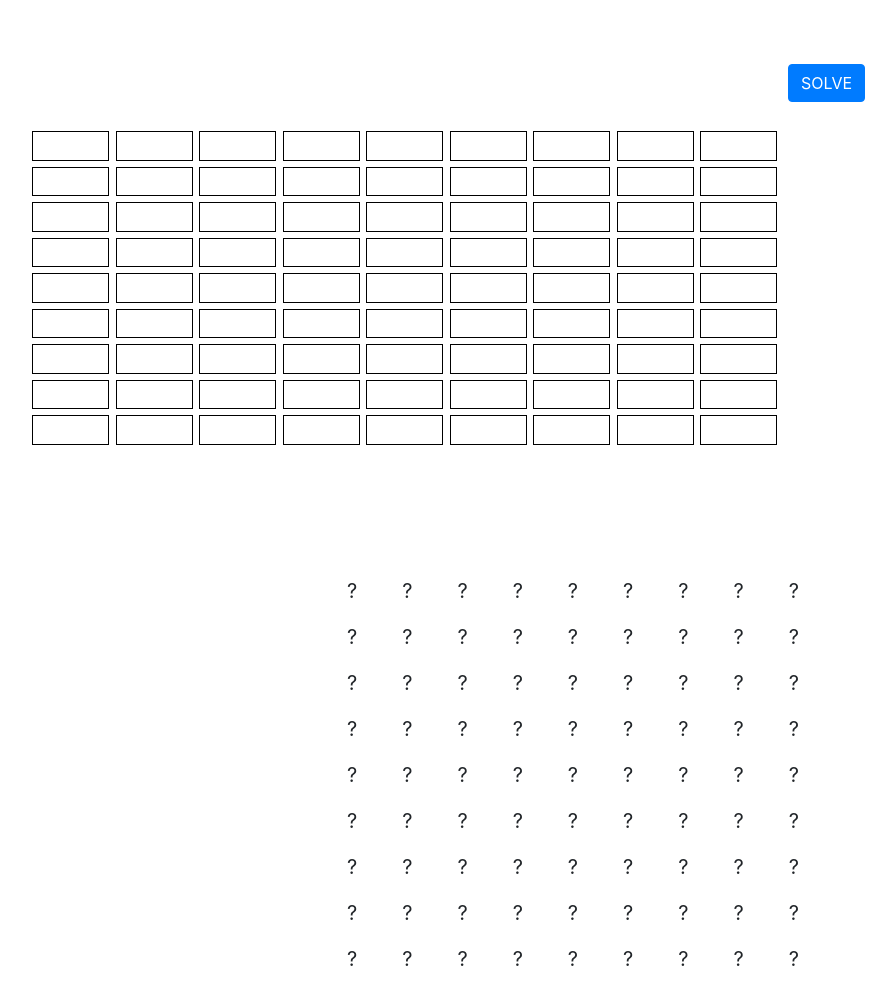
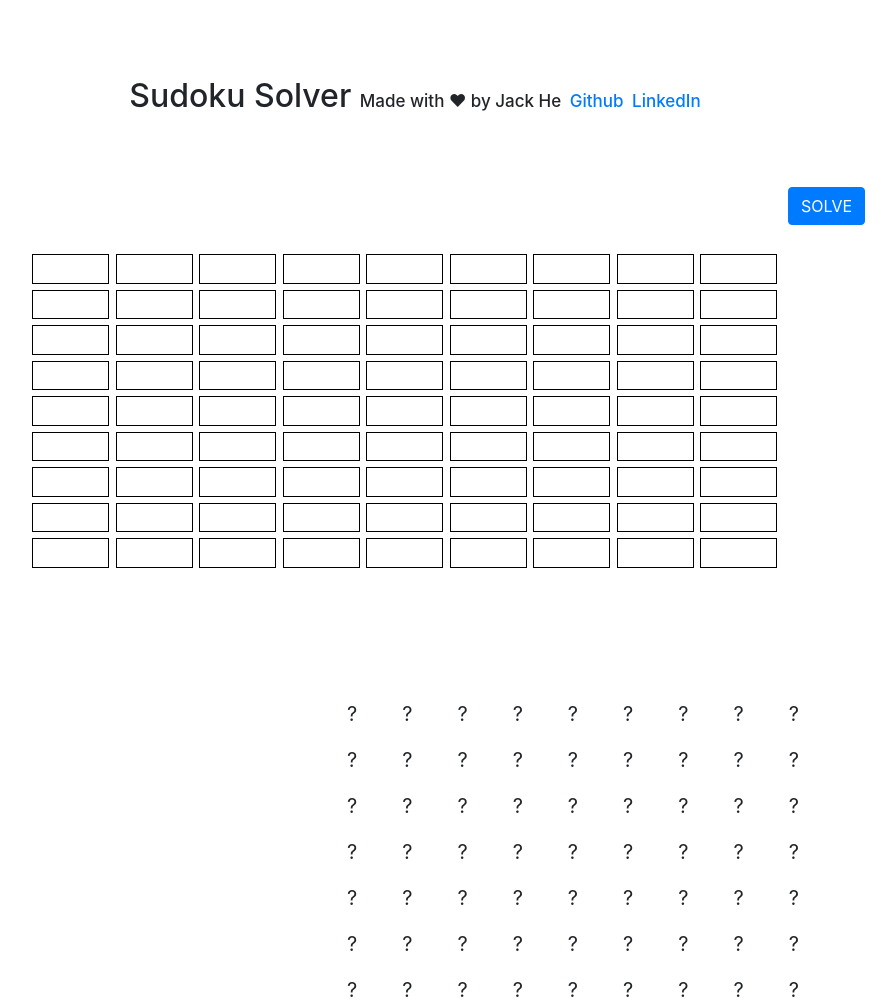
Before and after one commit to ProjectsByJackHe/Sudoku-Solver, a plain HTML site: page index.html in a window 1280 px wide. Shown: the top 1008 px of the page, without its empty margins (225-1121 px from the left). Drawn offline with nearby package versions, Linux system fonts and the light colour scheme.

Commit message:
fixed spelling and added links

```diff
--- a/index.html
+++ b/index.html
@@ -5,7 +5,7 @@
     <meta charset="UTF-8">
     <meta name="viewport" content="width=device-width, initial-scale=1.0">
     <meta http-equiv="X-UA-Compatible" content="ie=edge">
-    <title>Soduko solver</title>
+    <title>Sudoku solver</title>
 
     <!-- <link rel="stylesheet" type="text/css" href="./css/sudoku.css"> -->
     <!--BOOTSTRAP CDN-->
@@ -41,7 +41,15 @@
             margin-left: 10px;
             margin-top: 5%;
         }
+        h2 {
+            text-align: center;
+            margin-top: 6%;
+        }
+        .author{
+            font-size: 17px;
+        }
     </style>
+    <h2>Sudoku Solver <span class = "author">Made with ♥ by Jack He</span> <a target = "_blank" class = "author" href = "https://github.com/ProjectsByJackHe/Sudoku-Solver">Github</a> <a target = "_blank" class = "author" href = "https://www.linkedin.com/in/jack-he-845587161/">LinkedIn</a></h2>
     <div id = "initialBoard">
         <input id = "1" type="number" maxlength="1" max = "9" min = "1">
         <input id = "2" type="number" maxlength="1" max = "9" min = "1">
@@ -135,6 +143,7 @@
         <br>
     </div>
     <button onclick="initiate()" class = "btn btn-primary">SOLVE</button>
+    <!-- <p>Made with ♥ by Jack He</p> -->
     <div id = "answerBoard">
         <p id = "row 1"></p>
         <p id = "row 2"></p>
```
